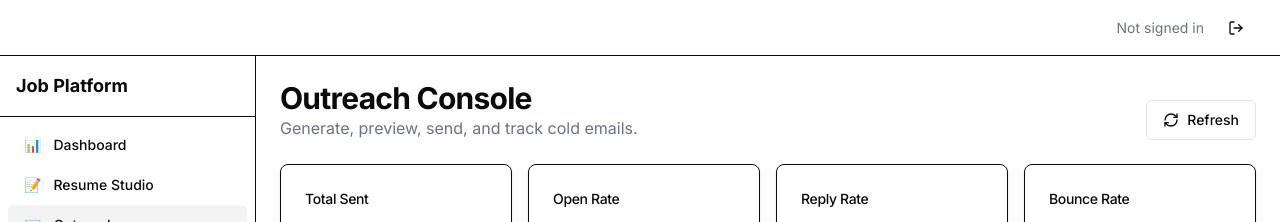
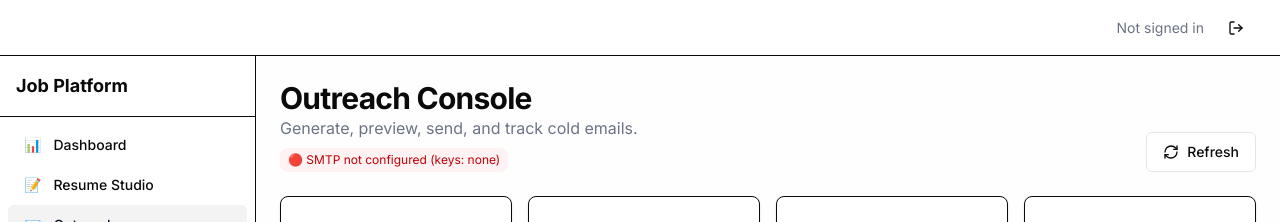
Before and after one commit to Indemmity/FineProject, a Next.js app in the folder phases/p0/apps/web/: page /dashboard/outreach in a window 1280 px wide. Shown: the top 222 px of the page. Built offline with nearby package versions, Linux system fonts and the light colour scheme; no server answers.

Commit message:
Add SMTP status indicator on Outreach Console page

```diff
--- a/phases/p0/apps/web/app/dashboard/outreach/page.tsx
+++ b/phases/p0/apps/web/app/dashboard/outreach/page.tsx
@@ -27,6 +27,22 @@ export default function OutreachConsolePage() {
   const [success, setSuccess] = useState<string | null>(null);
   const [draftToSend, setDraftToSend] = useState<OutreachLogResponse | null>(null);
   const [sendDialogOpen, setSendDialogOpen] = useState(false);
+  const [smtpStatus, setSmtpStatus] = useState<{ connected: boolean; message: string } | null>(null);
+
+  useEffect(() => {
+    fetch('/api/debug/smtp')
+      .then(r => r.json())
+      .then(d => {
+        const connected = d.smtp?.user_configured && d.smtp?.pass_configured;
+        setSmtpStatus({
+          connected: !!connected,
+          message: connected
+            ? `SMTP: ${d.smtp?.user_value}@${d.smtp?.host}`
+            : `SMTP not configured (keys: ${d.env_count || 'none'})`,
+        });
+      })
+      .catch(() => setSmtpStatus({ connected: false, message: 'SMTP status check failed' }));
+  }, []);
 
   const loadOutreachData = useCallback(async () => {
     setIsRefreshing(true);
@@ -114,6 +130,15 @@ export default function OutreachConsolePage() {
           <p className="text-muted-foreground">
             Generate, preview, send, and track cold emails.
           </p>
+          {smtpStatus && (
+            <div className={`mt-2 text-xs px-2 py-1 rounded inline-block ${
+              smtpStatus.connected
+                ? 'bg-green-50 text-green-700 dark:bg-green-900/30 dark:text-green-300'
+                : 'bg-red-50 text-red-700 dark:bg-red-900/30 dark:text-red-300'
+            }`}>
+              {smtpStatus.connected ? '🟢' : '🔴'} {smtpStatus.message}
+            </div>
+          )}
         </div>
         <Button variant="outline" onClick={() => void loadOutreachData()} disabled={isRefreshing}>
           <RefreshCw className={`mr-2 h-4 w-4 ${isRefreshing ? "animate-spin" : ""}`} />
```
